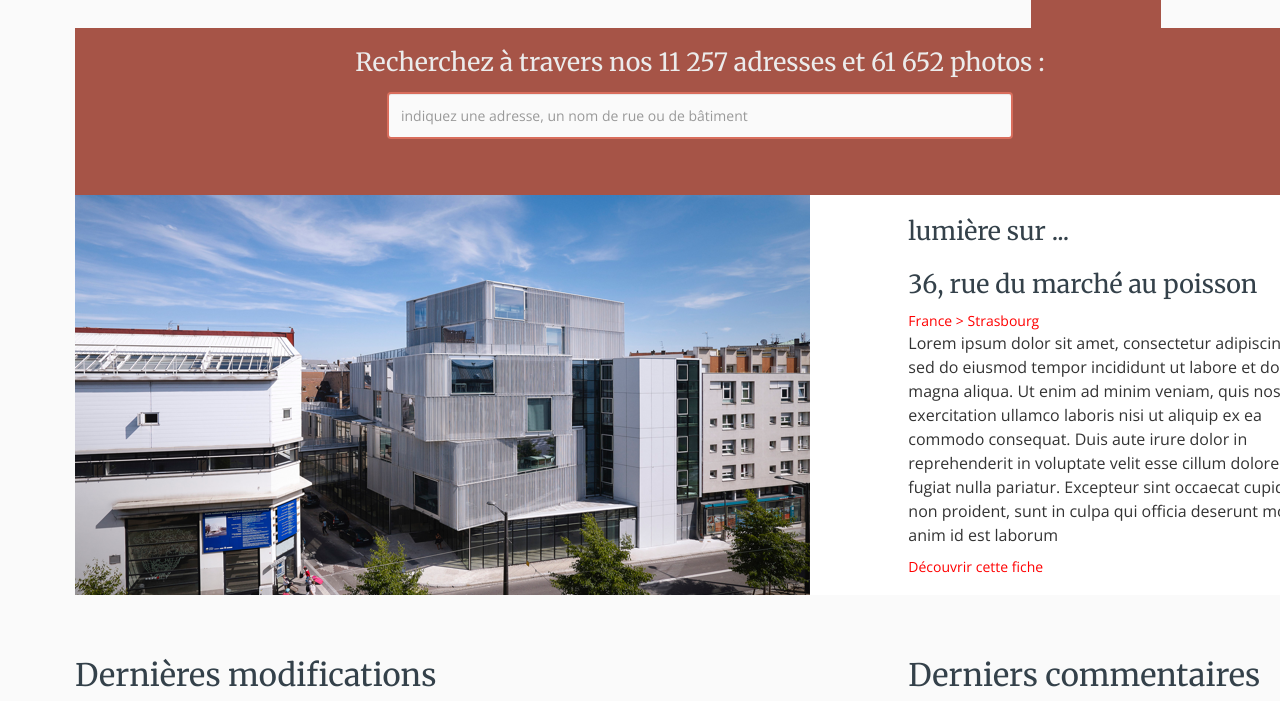
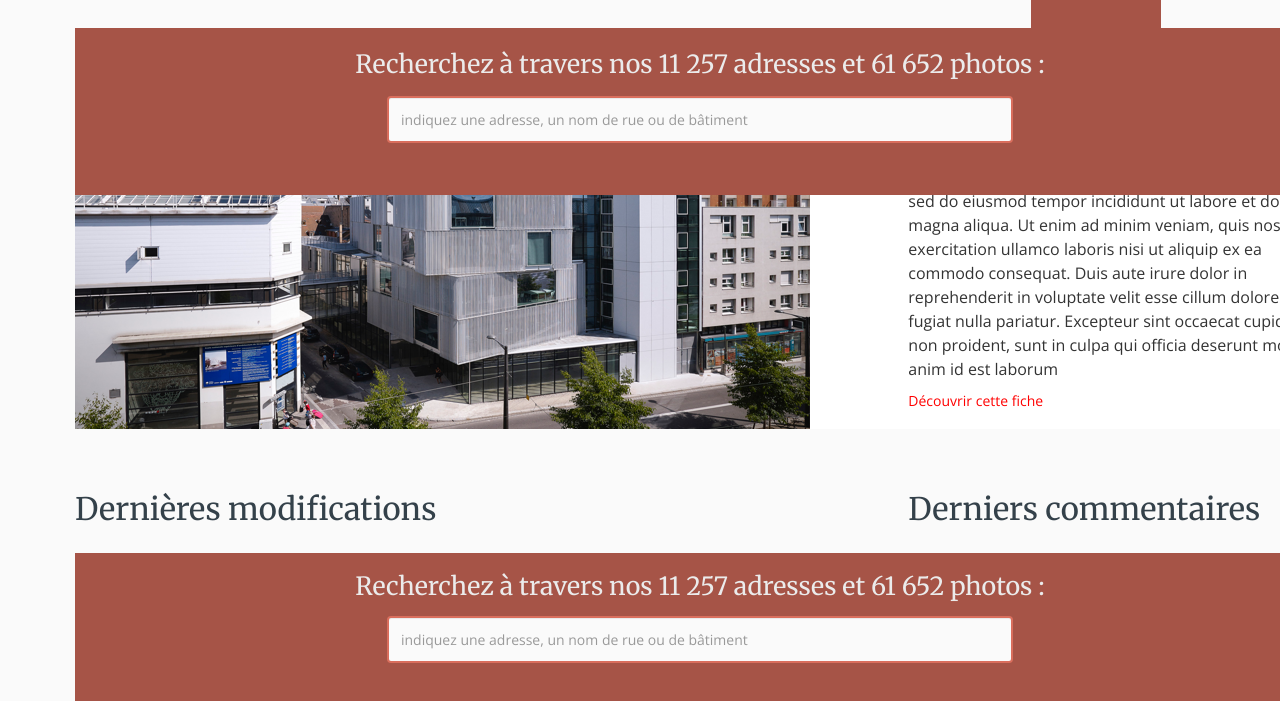
Before and after one commit to Zadalian/SP_integration_Munier, a website: page index.html in a window 1280 px wide. Both pictures are taken after a click on the button 1096 px from the left and 78 px from the top of the page. Shown: the part 99-800 px from the top of the page. Drawn offline with nearby package versions, Linux system fonts and the light colour scheme.

Commit message:
Menu search zindex

```diff
--- a/index.html
+++ b/index.html
@@ -11,36 +11,8 @@
 	<meta charset="utf-8">
 	<meta name="viewport" content="width=device-width, initial-scale=1">
 	<title>SP Integration Munier</title>
-	<script>
-	function afficher_cross() {
+	<script type="text/javascript" src="js/menu_search.js"></script>
 
-$("#burger").css('display','none');
-$( "#cross" ).css( "display", "block" );
-
-}
-
-	function afficher_burger() {
-
-$("#burger").css('display','block');
-$( "#cross" ).css( "display", "none" );
-
-}
-function afficher_search() {
-
-$(".clic_search").css("display", "block" );
-$("#search2").css('display','block');
-$("#search").css('display','none');
-
-}
-
-function cache_search() {
-
-$(".clic_search").css("display", "none" );
-$("#search").css('display','block');
-$("#search2").css('display','none');
-
-}
-</script>
 </head>
 
 <body>
@@ -64,6 +36,8 @@ $("#search2").css('display','none');
 				</ul>
 			</div>
 		</header>
+		<!--first section-->
+		<section class="row texte1">
 			<section class="row search clic_search">
 				<form>
 				  <div class="form-group col-md-offset-2 col-md-8">
@@ -72,8 +46,6 @@ $("#search2").css('display','none');
 				  </div>
 				</form>
 			</section>
-		<!--first section-->
-		<section class="row texte1">
 			<div class="col-md-8">
 				<img src="images/image-en-avant.png" alt="archi wiki">
 			</div>
--- /dev/null
+++ b/js/menu_search.js
@@ -0,0 +1,28 @@
+	function afficher_cross() {
+
+$("#burger").css('display','none');
+$( "#cross" ).css( "display", "block" );
+
+}
+
+	function afficher_burger() {
+
+$("#burger").css('display','block');
+$( "#cross" ).css( "display", "none" );
+
+}
+function afficher_search() {
+
+$(".clic_search").css("display", "block" );
+$("#search2").css('display','block');
+$("#search").css('display','none');
+
+}
+
+function cache_search() {
+
+$(".clic_search").css("display", "none" );
+$("#search").css('display','block');
+$("#search2").css('display','none');
+
+}
--- a/src/asset/css/style.scss
+++ b/src/asset/css/style.scss
@@ -68,6 +68,8 @@ background-color:$white-three;
 /*Section 1 */
 .texte1{
 	background-color:#FFF;
+	position:relative;
+	z-index:1;
 
 	a{
 	color:red;
@@ -91,6 +93,10 @@ background-color:$white-three;
 
 .clic_search{
 	display:none;
+	position : absolute;
+	top:0;
+	left:0;
+	z-index:2;
 }
 
 .search{
@@ -99,6 +105,7 @@ background-color:$white-three;
 	text-align:center;
 	line-height:80px;
 	vertical-align:center;
+	width:100%;
 
 	h3{
 	font-size:25px;
```
Also changed, not shown: dist/asset/css/style.css, dist/asset/css/style.min.css. Lines whose indentation alone changed are shown as unchanged.
